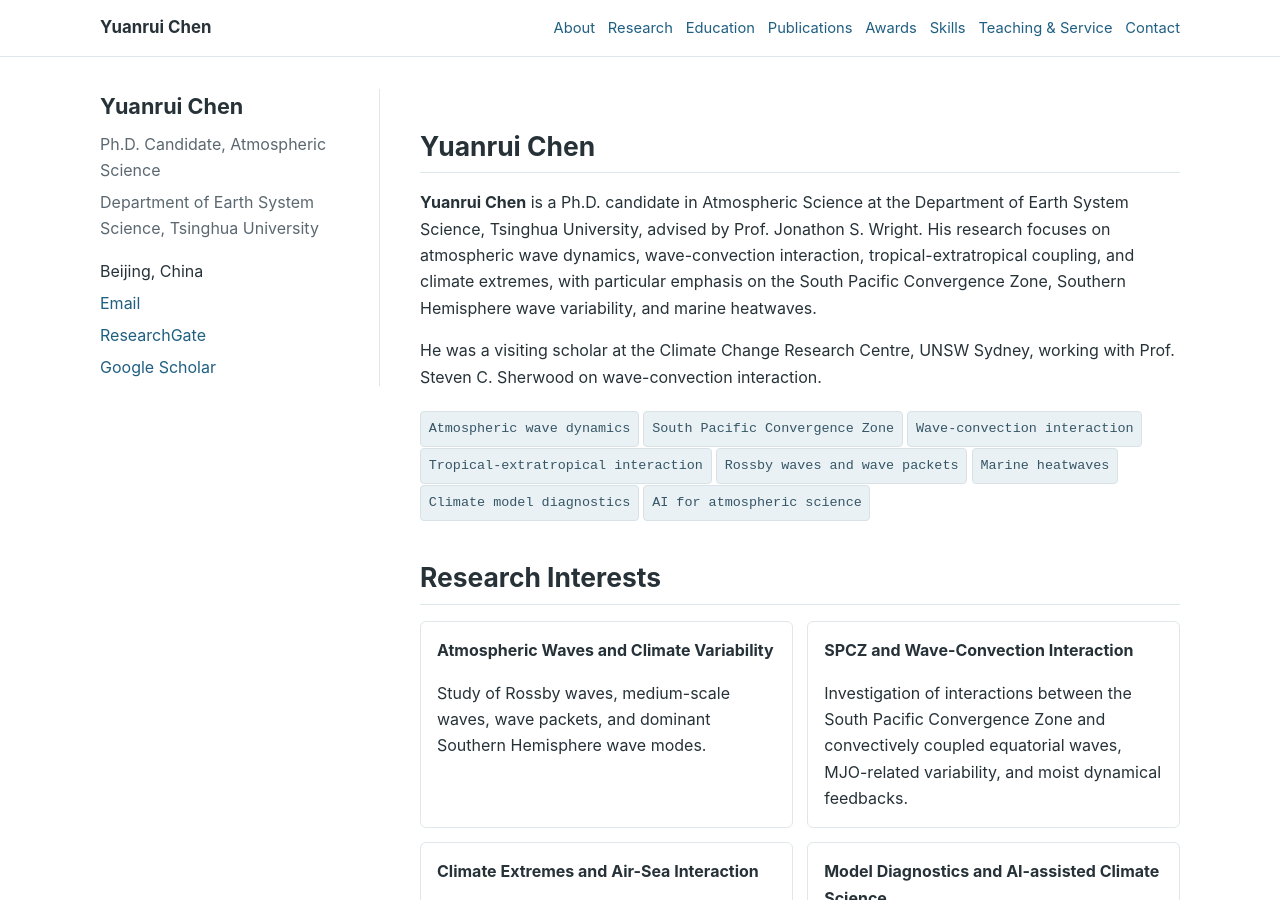
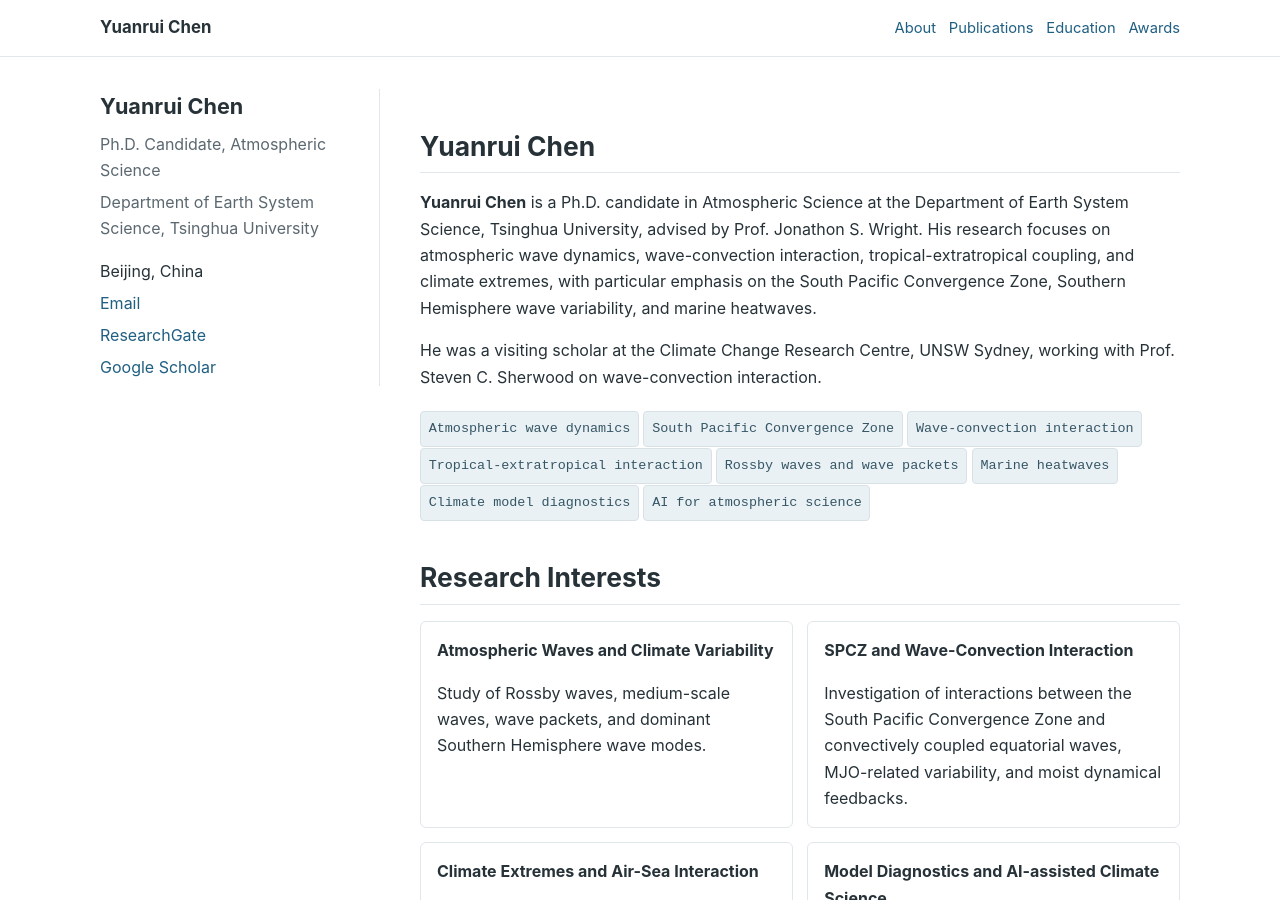
Before and after one commit to yuanruichen/yuanruichen.github.io, a Jekyll site: the page built from index.md, in a window 1280 px wide and 900 px high. Built offline with Jekyll 4.4.1, drawn with Linux system fonts in a browser that asks for light colours.

Commit message:
Simplify homepage navigation

```diff
--- a/_data/navigation.yml
+++ b/_data/navigation.yml
@@ -1,17 +1,9 @@
 main:
   - title: "About"
     url: "/#about"
-  - title: "Research"
-    url: "/#research-interests"
+  - title: "Publications"
+    url: "/#publications"
   - title: "Education"
     url: "/#education"
-  - title: "Publications"
-    url: "/#publications"
   - title: "Awards"
     url: "/#awards-and-honors"
-  - title: "Skills"
-    url: "/#skills"
-  - title: "Teaching & Service"
-    url: "/#teaching-and-service"
-  - title: "Contact"
-    url: "/#contact"
```
